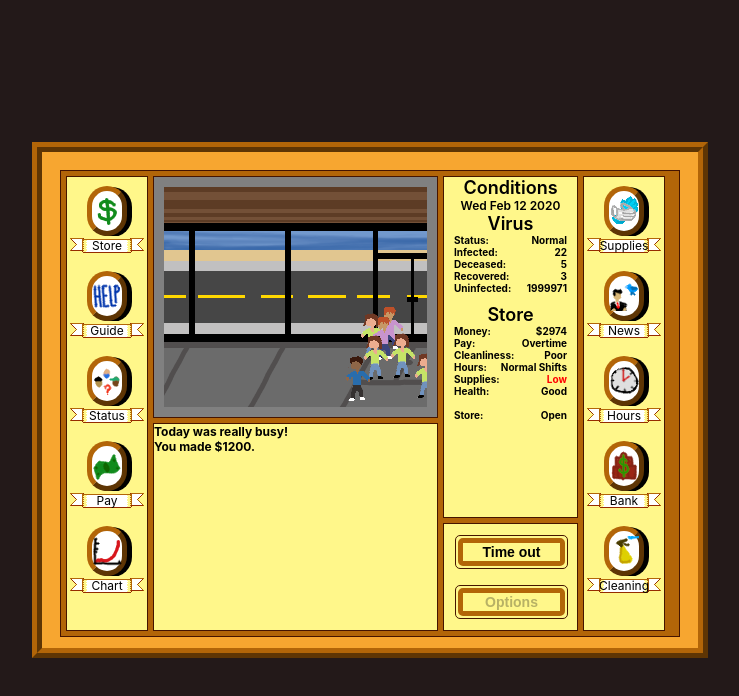
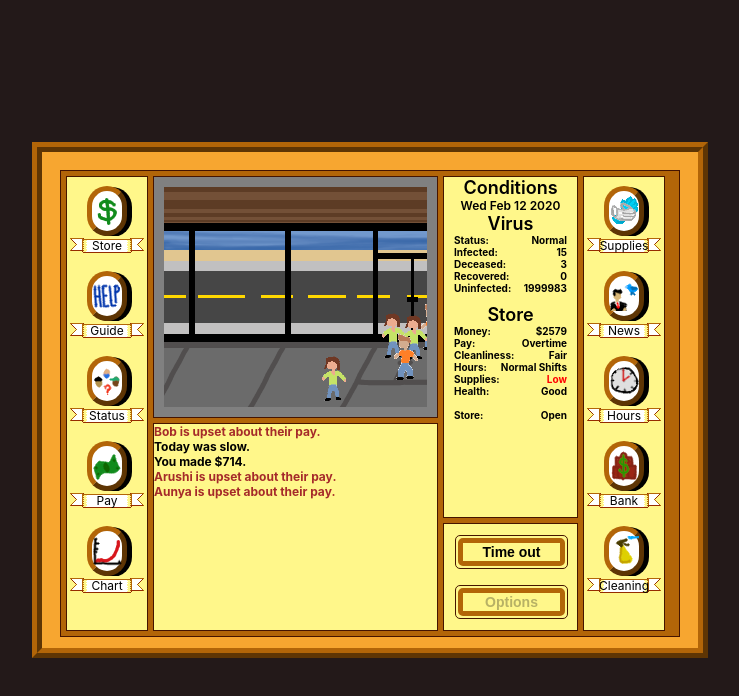
Before and after one commit to Macflash/quarantine-trail, a React (Create React App) app: page / in a window 1280 px wide. Shown: the top 696 px of the page, without its empty margins (270-1009 px from the left). Built offline with nearby package versions, Linux system fonts and the light colour scheme.

Commit message:
Add mood and sick leave modifiers to employees

```diff
--- a/src/App.tsx
+++ b/src/App.tsx
@@ -33,11 +33,11 @@ export var yourName = isDev ? "YOU" : "";
 export var businessName = PickRandom(["OK Food!", "Eat 'r Up!", "Burgers and More Things", "Fancy Fish", "Mario's Asian Fusion", "Leftover's Cafe", "Papi Juan's"]);
 
 export var employees: Employee[] = [
-  { name: PickRandom(["Bert", "Simon", "Sampson"]), status: "Good"},
-  { name: PickRandom(["Mary", "Alice", "Arushi"]), status: "Good"},
-  { name: PickRandom(["Gautham", "Bob", "Mike"]), status: "Good"},
-  { name: PickRandom(["Zach", "Aunya", "Jonathan"]), status: "Good"},
-  { name: PickRandom(["Francesca", "Sam", "Tyler"]), status: "Good"},
+  { name: PickRandom(["Bert", "Simon", "Sampson"]), status: "Good", mood: "Ok"},
+  { name: PickRandom(["Mary", "Alice", "Arushi"]), status: "Good", mood: "Ok"},
+  { name: PickRandom(["Gautham", "Bob", "Mike"]), status: "Good", mood: "Ok"},
+  { name: PickRandom(["Zach", "Aunya", "Jonathan"]), status: "Good", mood: "Ok"},
+  { name: PickRandom(["Francesca", "Sam", "Tyler"]), status: "Good", mood: "Ok"},
 ]
 
 export interface ILog {
--- a/src/components/layout.tsx
+++ b/src/components/layout.tsx
@@ -35,6 +35,7 @@ import { isDev, yourName as StartingName, businessName as StartingBusinessName,
 import { employees as StartEmployees } from '../App';
 import { CleaningView } from './cleaning';
 import { SupplyStore } from './supplyStore';
+import { PickRandom } from '../utils';
 
 export const ColorYellow = "rgb(255,247,138)";
 export const ColorOrange = "rgb(247,166,48)";
@@ -94,11 +95,11 @@ export const basicBoxStyle = {
 
 export type View = "Store" | "Chart" | "Guide" | "Status" | "Pay" | "Bank" | "Supplies" | "News" | "Cleaning" | "Hours" | "Hunt";
 
-export type PayQuality = "Double Overtime" | "Overtime" | "Minimum Wage";
+export type PayQuality = "Paid Sick Leave" | "Overtime" | "Minimum Wage";
 const PayMap: Lookup<PayQuality> = {
     "Minimum Wage": 14,
     "Overtime": 18,
-    "Double Overtime": 23,
+    "Paid Sick Leave": 22,
 };
 
 export type HourQuality = "Short Shifts" | "Normal Shifts" | "Grueling shifts";
@@ -111,23 +112,23 @@ const HourMap: Lookup<HourQuality> = {
 export type Callback = () => void;
 export type Setter<T> = (newValue: T) => void;
 
-export type Health = "Good" | "Fair" | "Poor" | "Angry" | "Sick" | "Coronavirus" | "Deceased";
+export type Health = "Good" | "Fair" | "Poor" | "Sick" | "Coronavirus" | "Severe Coronavirus" | "Deceased";
 export const HealthMap: Lookup<Health> = {
     "Good": 0,
     "Fair": 1,
     "Poor": 2,
-    "Angry": 3,
-    "Sick": 4,
-    "Coronavirus": 5,
+    "Sick": 3,
+    "Coronavirus": 4,
+    "Severe Coronavirus": 5,
     "Deceased": 6,
 };
 export const ReverseHealthMap: ReverseLookup<Health> = {
     0: "Good",
     1: "Fair",
     2: "Poor",
-    3: "Angry",
-    4: "Sick",
-    5: "Coronavirus",
+    3: "Sick",
+    4: "Coronavirus",
+    5: "Severe Coronavirus",
     6: "Deceased",
 };
 
@@ -139,9 +140,31 @@ export const Health = (currentValue: Health, change: number): Health => {
     return ReverseHealthMap[cur];
 }
 
+export type Mood = "Good" | "Ok" | "Bad";
+export const MoodMap: Lookup<Mood> = {
+    "Good": 0,
+    "Ok": 1,
+    "Bad": 2,
+};
+export const ReverseMoodMap: ReverseLookup<Mood> = {
+    0: "Good",
+    1: "Ok",
+    2: "Bad",
+};
+
+export const Mood = (currentValue: Mood, change: number): Mood => {
+    let cur = MoodMap[currentValue];
+    cur -= change;
+    if (cur > 2) { cur = 2; }
+    if (cur < 0) { cur = 0; }
+    return ReverseMoodMap[cur];
+}
+
 export interface Employee {
     name: string,
     status: Health,
+    /** mood affects job performance */
+    mood: "Good" | "Ok" | "Bad",
 }
 
 export type Cleanliness = "Pristine" | "Fair" | "Poor" | "Dirty" | "Filthy" | "Dangerous!";
@@ -302,23 +325,68 @@ export const Layout: React.FC<{ gameOver?: Callback }> = props => {
                     transactions /= 1.5;
                 }
 
+                //UPDATE cleanliness
+                // for each customer check if they were sick
+                let youInfected = 0;
+                let newCleanliness = cleanliness;
+                let sickCustomers = 0;
+
                 let sales = 0;
+                let availableEmployees = employees.filter(e => payQ !== "Paid Sick Leave" || HealthMap[e.status] < HealthMap["Sick"]);
+                let youWorked = false;
+                console.log("Available Employees", availableEmployees);
+                if(availableEmployees.length == 0){
+                    //you gotta do it!
+                    youWorked = true;
+                    availableEmployees = [{name: yourName, status: yourStatus, mood: "Ok"}];
+                }
                 for (var i = 0; i < transactions; i++) {
-                    sales += Randomize(dayTicket[date.getDay()], .15);
+                    // pick a random employee to have them interact with!
+                    // if there is PTO then only use NOT sick employees
+                    const server = PickRandom(availableEmployees);
+                    const serverIsSick = HealthMap[server.status] > HealthMap["Sick"];
+
+                    let sickModifier = 1;
+                    if(serverIsSick){
+                        sickModifier = .9;
+                    }
+
+                    var customerIsSick = Math.random() < (2 * infected / (uninfected + recovered + infected));
+                    if(Math.random() < .5){
+                        customerIsSick = customerIsSick || Math.random() < (2 * infected / (uninfected + recovered + infected));
+                    }
+                    // TODO: Factor in masks or gloves here!
+                    if(serverIsSick && Math.random() < .1){
+                        customerIsSick = true; // You spread it!
+                        youInfected++;
+                    }
+
+                    if(customerIsSick){
+                        sickCustomers++;
+                        if(Math.random() < .1){
+                            server.status = Health(server.status, -1);
+                        }
+                    }
+
+                    // if the employee was sick they might make the customer sick
+                    // if customer was sick they might make the employee sick
+
+                    // the employee's mood affects sale amount
+                    let moodModifier = 1;
+                    if(server.mood == "Good"){ moodModifier = 1.15; }
+                    if(server.mood == "Bad"){ moodModifier = .8; }
+
+                    sales += Randomize(dayTicket[date.getDay()] * moodModifier * sickModifier, .15);
+                }
+
+                // update your health if you got sick
+                let yourNewStatus = yourStatus;
+                if(youWorked){
+                    yourNewStatus = availableEmployees[0].status;
                 }
 
                 if (busyEvent || slowEvent) {
                     AddLog(`You made $${sales}.`);
-                }
-
-                //UPDATE cleanliness
-                // for each customer check if they were sick
-                let newCleanliness = cleanliness;
-                let sickCustomers = 0;
-                //console.lconsole.log("sick customer odds",(2*infected / (uninfected + recovered + infected)));
-                for (var i = 0; i < transactions * 1.5; i++) {
-                    var wasSick = Math.random() < (2 * infected / (uninfected + recovered + infected));
-                    if (wasSick) { sickCustomers++; }
                 }
 
                 //console.log("sick customers", sickCustomers)
@@ -357,6 +425,56 @@ export const Layout: React.FC<{ gameOver?: Callback }> = props => {
                 // employee health
                 const newEmployees = employees.map(e => {
                     if (e.status == "Deceased") { return e; }
+
+                    // handle mood
+                    const originalMood = e.mood;
+                    if(payQ =="Paid Sick Leave"){
+                        if(Math.random() < .25){
+                            e.mood = Mood(e.mood, 1);
+                        }
+                    }
+                    else if(payQ =="Overtime"){
+                        if(Math.random() < .1){
+                            e.mood = Mood(e.mood, 1);
+                        }
+                        else if(Math.random() < .05){
+                            e.mood = Mood(e.mood, -1);
+                        }
+                    }
+                    else if(payQ =="Minimum Wage"){
+                        if(Math.random() < .08){
+                            e.mood = Mood(e.mood, 1);
+                        }
+                        else if(Math.random() < .1){
+                            e.mood = Mood(e.mood, -1);
+                        }
+                    }
+
+                    if(e.mood != originalMood){
+                        if(e.mood == "Bad"){
+                            // still pretty noisy!
+                            //if(Math.random() < .3){
+                                AddLog(`${e.name} is upset about their pay.`, {color: "brown"});
+                            //}
+                        }
+                        if(e.mood == "Good"){
+                            // Kind of noisy: AddLog(`${e.name} is happy with their pay.`);
+                        }
+                    }
+
+                    //handle sick chance & PTO
+                    const originalHealth = e.status;
+                    if(payQ == "Paid Sick Leave" && HealthMap[e.status] >= HealthMap["Sick"]){
+                        // employee is sick and so is not at work
+                        // chance to recover, but it could still get worse
+                        if(Math.random() < .1){
+                            e.status = Health(e.status, 1);
+                        }
+                        else if(Math.random() <.05){
+                            e.status = Health(e.status, -1);
+                        }
+                    }
+                    else {
                         // TODO Make this not terrible!
                         var cVal = CleanMap[cleanliness];
                         var hVal = HealthMap[e.status];
@@ -365,11 +483,30 @@ export const Layout: React.FC<{ gameOver?: Callback }> = props => {
                         //console.log("chance (sick > .9, heal < .1)", chance, combo);
                         if (Math.pow(Math.random(), 1 / combo) > .9) {
                             e.status = Health(e.status, -1);
-                        AddLog(`${e.name} got ${e.status}!`, { color: "red" });
+                            //AddLog(`${e.name} got ${e.status}!`, { color: "red" });
                         }
                         else if (Math.pow(Math.random(), 1 / combo) < .1 && e.status != "Good") {
                             e.status = Health(e.status, 1);
-                        AddLog(`${e.name} healed to ${e.status}!`, { color: "green" });
+                            //AddLog(`${e.name} healed to ${e.status}!`, { color: "green" });
+                        }
+                    }
+
+                    if(e.status != originalHealth){
+                        // Health has gotten worse
+                        if(HealthMap[e.status] > HealthMap[originalHealth]){
+                            if(e.status == "Sick"){
+                                AddLog(`${e.name} is sick.`);
+                            }
+                            if(e.status == "Coronavirus"){
+                                AddLog(`${e.name} has Coronavirus.`, {color: "red"});
+                            }
+                            if(e.status == "Severe Coronavirus"){
+                                AddLog(`${e.name} is severely ill from the Coronavirus.`, {color: "red"});
+                            }
+                            if(e.status == "Deceased"){
+                                AddLog(`${e.name} has died from the Coronavirus.`, {color: "red"});
+                            }
+                        }
                     }
 
                     return e;
@@ -512,9 +649,9 @@ export const Layout: React.FC<{ gameOver?: Callback }> = props => {
                 setGame({
                     ...game,
                     date: newDate,
-                    uninfected: uninfected - increase,
+                    uninfected: uninfected - (increase + youInfected),
                     recovered: recovered + recoveries,
-                    infected: newInfected,
+                    infected: newInfected + youInfected,
                     deceased: deceased + deaths,
                     infectRate: newInfectRate,
 
@@ -523,6 +660,7 @@ export const Layout: React.FC<{ gameOver?: Callback }> = props => {
 
                     cleanliness: newCleanliness,
                     employees: newEmployees,
+                    yourStatus: yourNewStatus,
                 });
             }
         }, isDev ? 500 : 4000);
@@ -535,7 +673,7 @@ export const Layout: React.FC<{ gameOver?: Callback }> = props => {
                 setValue={setPayQ}
                 title="How much do you want to pay your employees?"
                 items={[
-                    { name: "Double Overtime", image: PayGreat },
+                    { name: "Paid Sick Leave", image: PayGreat },
                     { name: "Overtime", image: PayOk },
                     { name: "Minimum Wage", image: PayBad },
                 ]}
@@ -632,7 +770,9 @@ export const Layout: React.FC<{ gameOver?: Callback }> = props => {
                     <div style={{ textAlign: "right", width: "50%" }}>
                         <div style={{ marginBottom: 12 }}>Current Health:</div>
                         <div style={{ marginBottom: 5 }}>{yourName} - <span style={{ display: "inline-block", width: 45, textAlign: "center" }}>{yourStatus}</span></div>
-                        {employees.map((e, i) => <div key={i} style={{ marginBottom: 5 }}>{e.name} - <span style={{ display: "inline-block", width: 45, textAlign: "center" }}>{e.status}</span></div>)}
+                        {employees.map((e, i) => <div key={i} style={{ marginBottom: 5 }}>{e.name} - <span style={{ display: "inline-block", width: 45, textAlign: "center" }}>
+                            {HealthMap[e.status] < HealthMap["Sick"] ? (e.mood == "Bad" ? "Angry" : e.status) : e.status}
+                            </span></div>)}
                     </div>
                 </div>
                 <div style={{ marginTop: 16 }}>Business: Restaurant </div>
@@ -780,7 +920,6 @@ export function CenterMenu<T>(props: { title: string, items?: { name: T, image?:
         <div style={{ textAlign: "left", margin: "0 10px", fontSize: 14 }}>{props.title}</div>
         <div style={{ display: "flex", flexDirection: "column", alignItems: "flex-start" }}>
             {props.items?.map(item => <CenterMenuItem {...item} onClick={() => { props.setValue(item.name) }} />)}
-            {/* TODO: Add menu items here! */}
         </div>
     </div>;
 }
```
Lines whose indentation alone changed are shown as unchanged.
